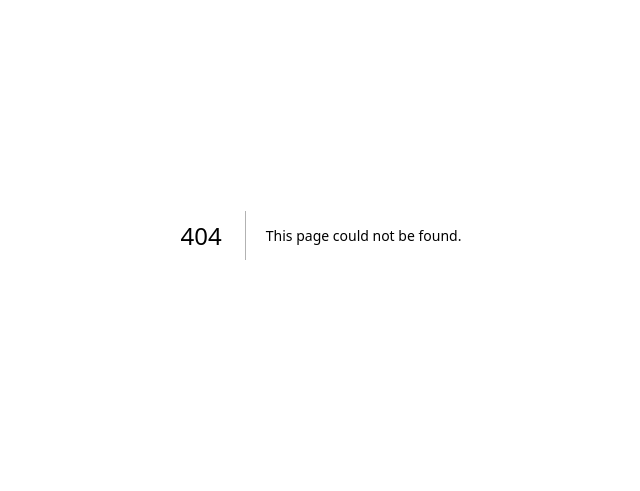
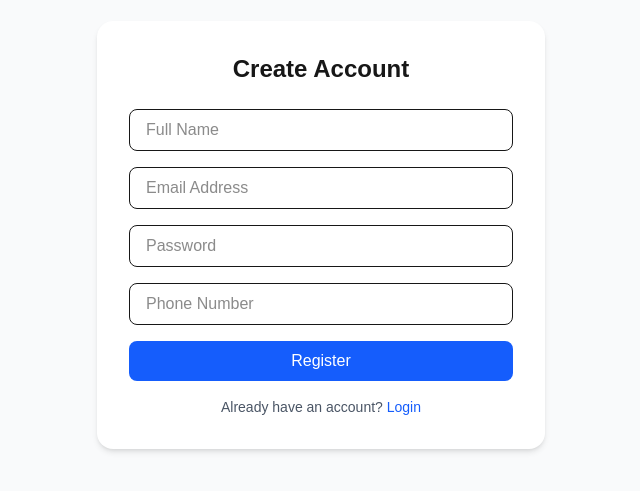
Before and after one commit to Solanki-rudra/GoShop, a Next.js app: page /register in a window 1280 px wide. Before the commit this address had no page. Shown: the part 165-656 px from the top of the page, without its empty margins (319-959 px from the left). Built offline with nearby package versions, Linux system fonts and the light colour scheme.

Commit message:
added basic login and register ui and made commen file for all apis

```diff
--- /dev/null
+++ b/src/app/(auth)/login/page.tsx
@@ -0,0 +1,82 @@
+"use client";
+
+import { useState } from "react";
+import { useRouter } from "next/navigation";
+
+export default function LoginPage() {
+  const router = useRouter();
+  const [form, setForm] = useState({ email: "", password: "" });
+  const [loading, setLoading] = useState(false);
+
+  const handleChange = (e: React.ChangeEvent<HTMLInputElement>) => {
+    setForm({ ...form, [e.target.name]: e.target.value });
+  };
+
+  const handleSubmit = async (e: React.FormEvent) => {
+    e.preventDefault();
+    setLoading(true);
+
+    try {
+      const res = await fetch("/api/auth/login", {
+        method: "POST",
+        headers: { "Content-Type": "application/json" },
+        body: JSON.stringify(form),
+      });
+
+      if (res.ok) {
+        router.push("/"); // redirect after login
+      } else {
+        console.error("Login failed");
+      }
+    } catch (err) {
+      console.error(err);
+    } finally {
+      setLoading(false);
+    }
+  };
+
+  return (
+    <div className="flex items-center justify-center min-h-screen bg-gray-50 px-4">
+      <div className="w-full max-w-md bg-white shadow-md rounded-2xl p-8">
+        <h1 className="text-2xl font-bold text-center mb-6">Welcome Back</h1>
+
+        <form onSubmit={handleSubmit} className="space-y-4">
+          <input
+            type="email"
+            name="email"
+            placeholder="Email Address"
+            value={form.email}
+            onChange={handleChange}
+            required
+            className="w-full border rounded-lg px-4 py-2 focus:ring-2 focus:ring-blue-500"
+          />
+
+          <input
+            type="password"
+            name="password"
+            placeholder="Password"
+            value={form.password}
+            onChange={handleChange}
+            required
+            className="w-full border rounded-lg px-4 py-2 focus:ring-2 focus:ring-blue-500"
+          />
+
+          <button
+            type="submit"
+            disabled={loading}
+            className="w-full bg-blue-600 text-white py-2 rounded-lg hover:bg-blue-700 transition"
+          >
+            {loading ? "Logging in..." : "Login"}
+          </button>
+        </form>
+
+        <p className="text-sm text-center text-gray-600 mt-4">
+          Don&apos;t have an account?{" "}
+          <a href="/register" className="text-blue-600 hover:underline">
+            Register
+          </a>
+        </p>
+      </div>
+    </div>
+  );
+}
--- /dev/null
+++ b/src/app/(auth)/register/page.tsx
@@ -0,0 +1,106 @@
+"use client";
+
+import { useState } from "react";
+import { useRouter } from "next/navigation";
+
+export default function RegisterPage() {
+  const router = useRouter();
+  const [form, setForm] = useState({
+    name: "",
+    email: "",
+    password: "",
+    phone: "",
+  });
+  const [loading, setLoading] = useState(false);
+
+  const handleChange = (e: React.ChangeEvent<HTMLInputElement>) => {
+    setForm({ ...form, [e.target.name]: e.target.value });
+  };
+
+  const handleSubmit = async (e: React.FormEvent) => {
+    e.preventDefault();
+    setLoading(true);
+
+    try {
+      const res = await fetch("/api/auth/register", {
+        method: "POST",
+        headers: { "Content-Type": "application/json" },
+        body: JSON.stringify(form),
+      });
+
+      if (res.ok) {
+        router.push("/login");
+      } else {
+        console.error("Registration failed");
+      }
+    } catch (err) {
+      console.error(err);
+    } finally {
+      setLoading(false);
+    }
+  };
+
+  return (
+    <div className="flex items-center justify-center min-h-screen bg-gray-50 px-4">
+      <div className="w-full max-w-md bg-white shadow-md rounded-2xl p-8">
+        <h1 className="text-2xl font-bold text-center mb-6">Create Account</h1>
+
+        <form onSubmit={handleSubmit} className="space-y-4">
+          <input
+            type="text"
+            name="name"
+            placeholder="Full Name"
+            value={form.name}
+            onChange={handleChange}
+            required
+            className="w-full border rounded-lg px-4 py-2 focus:ring-2 focus:ring-blue-500"
+          />
+
+          <input
+            type="email"
+            name="email"
+            placeholder="Email Address"
+            value={form.email}
+            onChange={handleChange}
+            required
+            className="w-full border rounded-lg px-4 py-2 focus:ring-2 focus:ring-blue-500"
+          />
+
+          <input
+            type="password"
+            name="password"
+            placeholder="Password"
+            value={form.password}
+            onChange={handleChange}
+            required
+            className="w-full border rounded-lg px-4 py-2 focus:ring-2 focus:ring-blue-500"
+          />
+
+          <input
+            type="text"
+            name="phone"
+            placeholder="Phone Number"
+            value={form.phone}
+            onChange={handleChange}
+            className="w-full border rounded-lg px-4 py-2 focus:ring-2 focus:ring-blue-500"
+          />
+
+          <button
+            type="submit"
+            disabled={loading}
+            className="w-full bg-blue-600 text-white py-2 rounded-lg hover:bg-blue-700 transition"
+          >
+            {loading ? "Registering..." : "Register"}
+          </button>
+        </form>
+
+        <p className="text-sm text-center text-gray-600 mt-4">
+          Already have an account?{" "}
+          <a href="/login" className="text-blue-600 hover:underline">
+            Login
+          </a>
+        </p>
+      </div>
+    </div>
+  );
+}
--- a/src/app/products/[id]/page.tsx
+++ b/src/app/products/[id]/page.tsx
@@ -1,11 +1,7 @@
-import { BASE_URL } from "@/config/api";
+import { getProduct } from "@/lib/api";
 import Image from "next/image";
 
-const getProduct = async (id: string) => {
-  const response = await fetch(`${BASE_URL}/api/products/${id}`, { cache: "no-store" });
-  if (!response.ok) throw new Error("Failed to fetch product");
-  return response.json();
-};
+
 
 export default async function Page({ params }: { params: { id: string } }) {
   const { product } = await getProduct(params.id);
--- a/src/app/products/page.tsx
+++ b/src/app/products/page.tsx
@@ -1,13 +1,7 @@
 // app/products/page.tsx
-import { BASE_URL } from "@/config/api";
 import Image from "next/image";
 import Link from "next/link";
-
-const getProducts = async () => {
-    const res = await fetch(`${BASE_URL}/api/products`, { cache: "no-store" });
-    if (!res.ok) throw new Error("Failed to fetch products");
-    return res.json();
-};
+import { getProducts } from "@/lib/api";
 
 export default async function ProductsPage() {
     const { products } = await getProducts();
--- /dev/null
+++ b/src/lib/api.ts
@@ -0,0 +1,13 @@
+import { BASE_URL } from "@/config/api";
+
+export const getProducts = async () => {
+    const response = await fetch(`${BASE_URL}/api/products`, { cache: "no-store" });
+    if (!response.ok) throw new Error("Failed to fetch products");
+    return response.json();
+};
+
+export const getProduct = async (id: string) => {
+  const response = await fetch(`${BASE_URL}/api/products/${id}`, { cache: "no-store" });
+  if (!response.ok) throw new Error("Failed to fetch product");
+  return response.json();
+};
```
